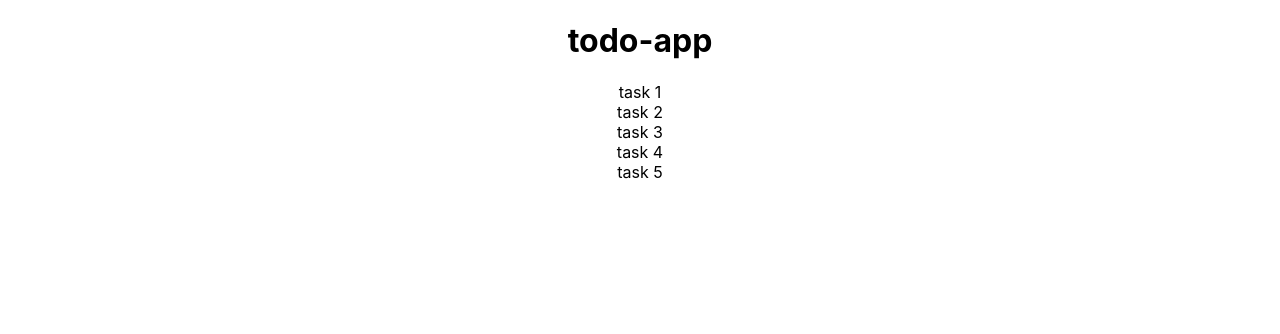
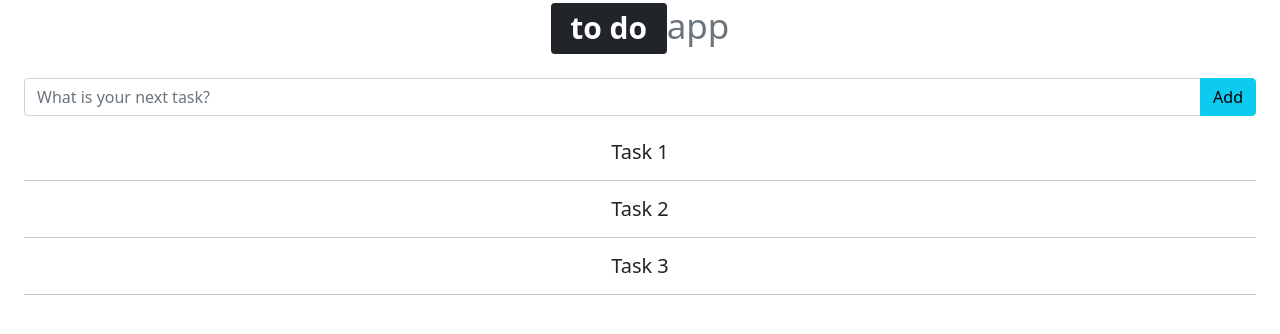
Before and after one commit to RNedder/todo-app, a React (Create React App) app: page / in a window 1280 px wide. Shown: the top 334 px of the page. Built offline with nearby package versions, Linux system fonts and the light colour scheme.

Commit message:
TaskForm and Header

```diff
--- a/src/App.js
+++ b/src/App.js
@@ -1,14 +1,14 @@
 import TaskList from './components/TaskList';
+import TaskForm from './components/TaskForm';
+import Header from './components/Header';
 import './App.css';
 
 function App() {
   return (
     <div className="App">
-      <h1>todo-app</h1>
-      {/* list below for css testing purposes */}
-      <ul>
+        <Header />
+        <TaskForm />
         <TaskList />
-      </ul>
     </div>
   );
 }
--- /dev/null
+++ b/src/components/Header.js
@@ -0,0 +1,10 @@
+const Header = () => {
+    return (
+        <h1>
+            <span className='badge bg-dark'>to do</span>
+            <small className='text-muted'>app</small>
+        </h1>
+    );
+};
+
+export default Header;
--- a/src/components/TaskDisplay.js
+++ b/src/components/TaskDisplay.js
@@ -1,8 +1,12 @@
 
 const TaskDisplay = (props) => {
+
     return (
-        <li className='task'>{props.task}</li>
-    )
-}
+        <>
+        <h5 className='task' >{props.task}</h5>
+        <hr/>
+        </>
+    );
+};
 
 export default TaskDisplay; // exports TaskDisplay component as the default
--- /dev/null
+++ b/src/components/TaskForm.js
@@ -0,0 +1,19 @@
+import React, { useState } from 'react';
+
+const TaskForm = () => {
+    return (
+        <form className='todo-form m-4'>
+            <div className='input-group xs-6'>
+                <input
+                    type='text'
+                    className='task-input form-control'
+                    placeholder='What is your next task?' />
+                <button
+                    type='submit'
+                    className='submit-btn btn btn-info' >Add</button>
+            </div>
+        </form>
+    );
+};
+
+export default TaskForm;
--- a/src/components/TaskList.js
+++ b/src/components/TaskList.js
@@ -1,18 +1,17 @@
 import TaskDisplay from './TaskDisplay'; // import the TaskDisplay component to render list items below
-
-const tasks = [
-    'task 1',
-    'task 2',
-    'task 3',
-    'task 4',
-    'task 5'
-]; // will eventually be a dynamic list that is changed with user input
 
 // use array.map to render list of tasks
 // renders each list item per TaskDisplay
 const TaskList = () => {
+    const tasks = [
+        "Task 1",
+        "Task 2",
+        "Task 3"
+    ]; // will eventually be a dynamic list that is changed with user input
+
+    if (tasks) {
         return (
-        <div className='tasks-container'>
+            <div className='tasks-container m-4'>
                 {tasks.map((task, index) => (
                     <TaskDisplay key={index} task={task} />
                 ))}
@@ -20,4 +19,8 @@ const TaskList = () => {
         );
     };
 
+    // FIX THIS RETURN STATEMENT
+    return <p>Add some tasks to get started!</p>; // should return if there are no tasks in the array (NOT WORKING???)
+};
+
 export default TaskList; // exports the TaskList component as the default
--- a/src/index.css
+++ b/src/index.css
@@ -11,9 +11,3 @@ code {
   font-family: source-code-pro, Menlo, Monaco, Consolas, 'Courier New',
     monospace;
 }
-
-ul {
-  list-style-type: none; /* removes bullets from list items */
-  padding: 0;
-  margin: 0;
-}
--- a/src/index.js
+++ b/src/index.js
@@ -1,17 +1,16 @@
 import React from 'react';
 import ReactDOM from 'react-dom/client';
+import { BrowserRouter } from 'react-router-dom';
 import './index.css';
 import App from './App';
-import reportWebVitals from './reportWebVitals';
+import 'bootstrap/dist/css/bootstrap.min.css';
+import 'bootstrap-social/bootstrap-social.css';
 
 const root = ReactDOM.createRoot(document.getElementById('root'));
 root.render(
   <React.StrictMode>
+    {/* Redux <Provider store={store}> */}
     <App />
+    {/* Redux </Provider> */}
   </React.StrictMode>
 );
-
-// If you want to start measuring performance in your app, pass a function
-// to log results (for example: reportWebVitals(console.log))
-// or send to an analytics endpoint. Learn more: https://bit.ly/CRA-vitals
-reportWebVitals();
```
Also changed, not shown: src/App.css (line endings or trailing spaces). Lines whose indentation alone changed are shown as unchanged.
